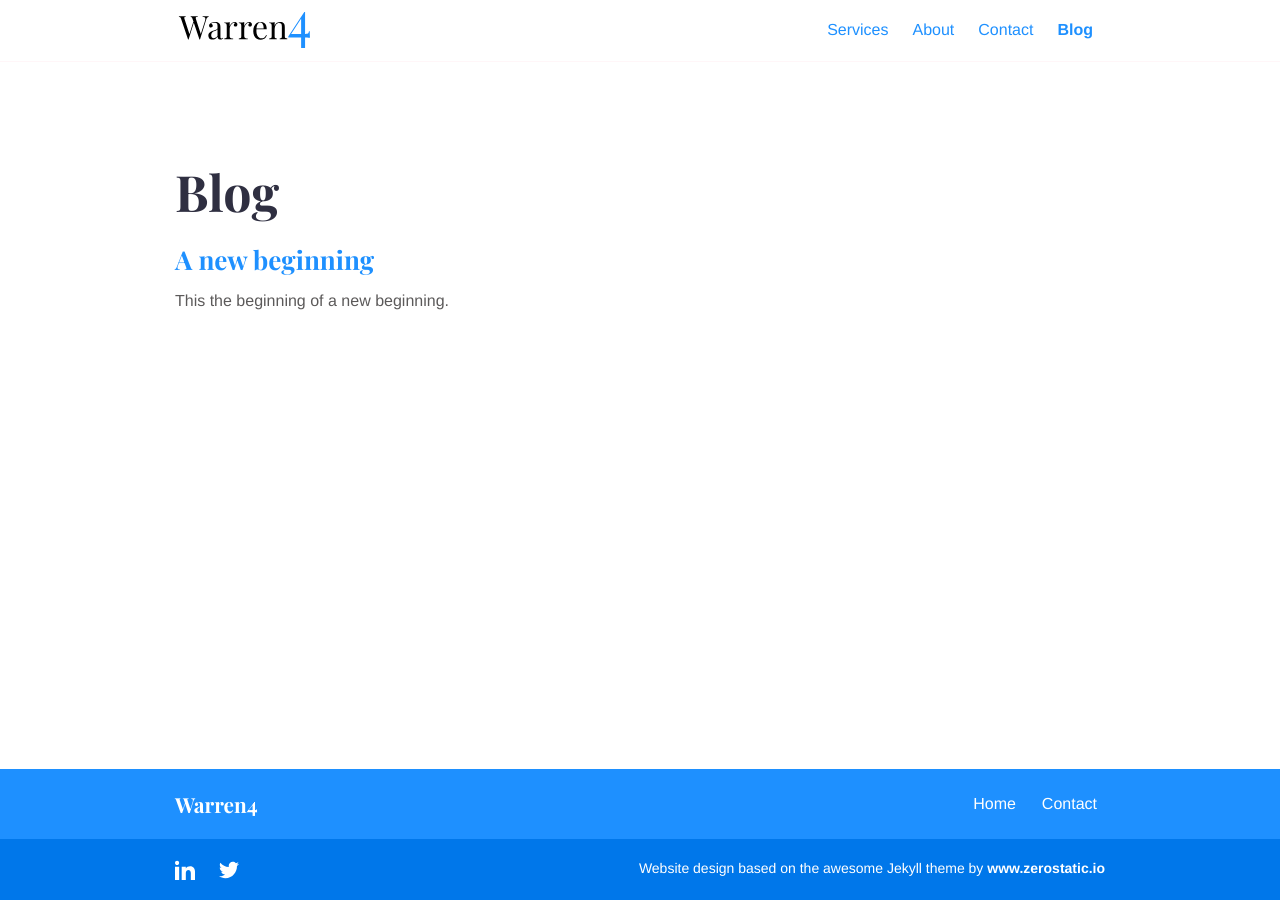
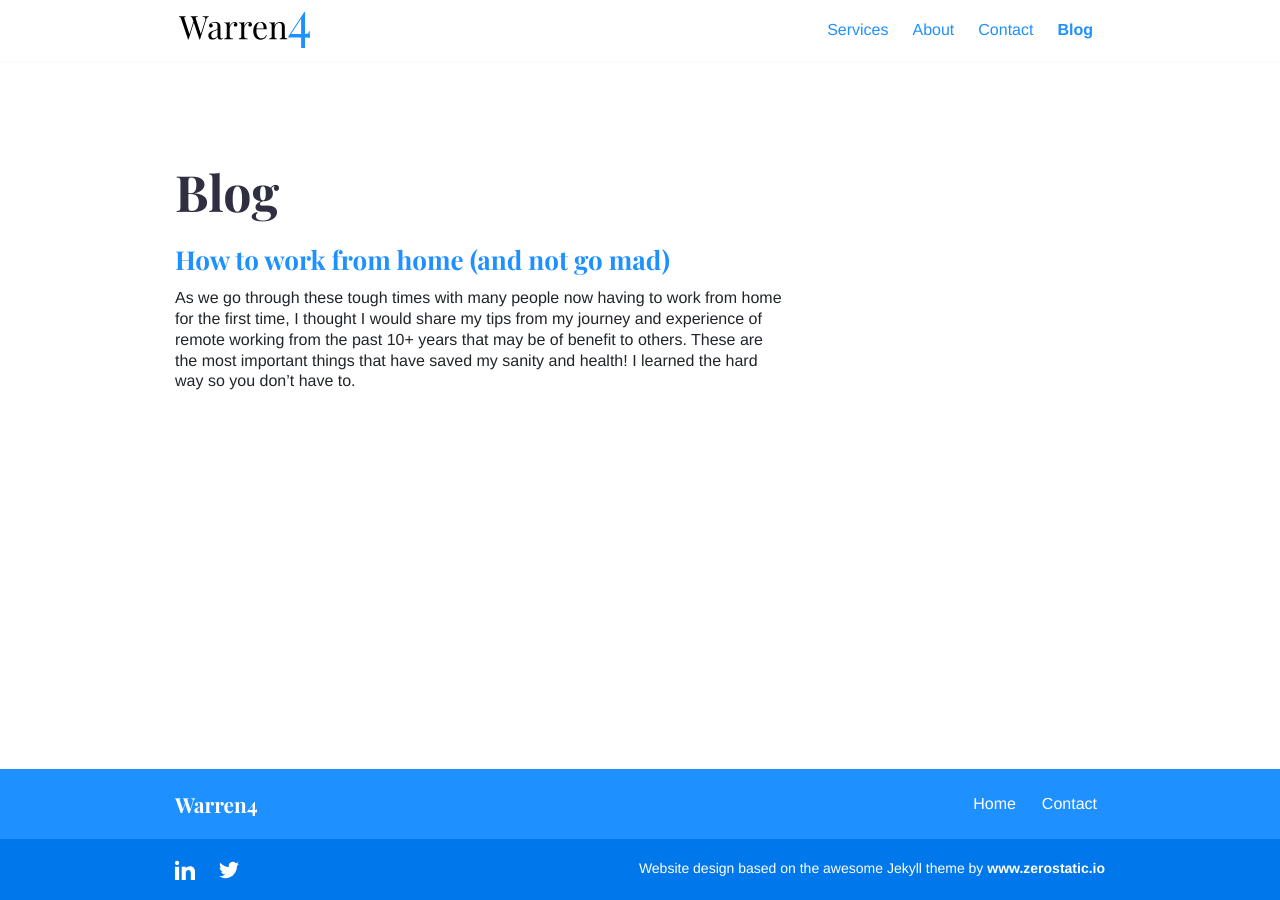
Before and after one commit to Richard-Warren4/warren4.github.io, a Jekyll site: the page built from blog.md, in a window 1280 px wide. Built offline with Jekyll 4.4.1, drawn with Linux system fonts in a browser that asks for light colours.

Commit message:
First post

```diff
--- a/_layouts/blogs.html
+++ b/_layouts/blogs.html
@@ -12,7 +12,7 @@ layout: default
                     {% for post in site.posts %}
                       <li style="list-style-type: none;">
                         <h2><a href="{{ post.url }}">{{ post.title }}</a></h2>
-                        {{ post.excerpt }}
+                        {{ post.excerpt | strip_html | truncatewords:75 }}
                       </li>
                     {% endfor %}
                   </ul>
--- a/_posts/2020-09-07-A New Beginning.md
+++ /dev/null
@@ -1,5 +0,0 @@
----
-author: Richard
-layout: 'blogpost'
----
-This the beginning of a new beginning.
--- /dev/null
+++ b/_posts/2020-09-07-How to work from home (and not go mad).md
@@ -0,0 +1,29 @@
+---
+author: Richard
+layout: 'blogpost'
+---
+![Working from home](/images/blog/working_from_home.jfif)
+As we go through these tough times with many people now having to work from home for the first time, I thought I would share my tips from my journey and experience of remote working from the past 10+ years that may be of benefit to others. These are the most important things that have saved my sanity and health! I learned the hard way so you don't have to.
+
+![Start-up routine](/images/blog/startup_routine.png)
+![GTD Morning Review](/images/blog/morning_review.png)
+
+# Create a Start-up and Shutdown process
+I pack my bag as if I am leaving the house. I shower and dress for work (although it's a bit more relaxed than normal but also important later!). I try to build good habits one at a time - like drinking a glass of water right after getting up and building a meditation habit (very useful right now!). At the end of the day, I finish up with a shut-down routine, pack my laptop away, clear my desk and commute the few steps back to my family and am fully present with them. I use [Todoist](https://todoist.com/r/richard_warren_pajosf) to remind myself of these little things by creating a set of repeating tasks and applying the [Getting Things Done](https://gettingthingsdone.com/) method.
+
+# Try to have a workspace that is just for work.
+This can be difficult if you don't do this normally. Try to keep personal and work separate. It can help reduce distraction and procrastination. Don't use your personal computer if you already have a work laptop. One additional thing you can do, which works surprisingly well, is to have some ambient sound - I use [A Soft Murmur](https://asoftmurmur.com/) with the sounds of a cafe.
+
+# Cabin fever is real
+This is probably the most important thing. Make sure you talk to others regularly. Use cameras too when using Zoom, Webex, Skype, Teams or Facetime (that's why we got dressed properly - working in your underwear doesn't work so well!) - seeing the person you are talking to is so much better for clear communication. Paranoia and anxiety fester if you keep to yourself - things are always better when we keep talking!
+
+![Don't go mad](/images/blog/mad.jfif)
+
+# Stand-up and move. Regularly.
+I found I can literally sit all day if I have some deep work to do. Go make a cup of tea/coffee. I let my teabag stew for 5 minutes (it's the best way, scientifically proven to get the best from the tea) and then do a 5-minute workout whilst I'm waiting in the kitchen (as recommended by Dr Chatterjee). I do a minute each of squats, calf raises, lunges, press-ups and dips on a chair - you can do any exercise or movement you like. Just make it easy to do here and now. No equipment or change of clothes required. If you did this even just once a day you'd be amazed at how your body reacts.
+
+Follow at least one of these tips and I guarantee it will help. Do them all and you will be flying and maybe actually enjoying it. Think of this as an opportunity to come out of this better than when you started.
+
+I hope that you find something useful from here. If you want more tips, I have lots more where this came from - just ask.
+
+Stay well!
```
Also changed, not shown: images/blog/mad.jfif (added), images/blog/morning_review.png (added), images/blog/startup_routine.png (added), images/blog/working_from_home.jfif (added), 5 other files.
